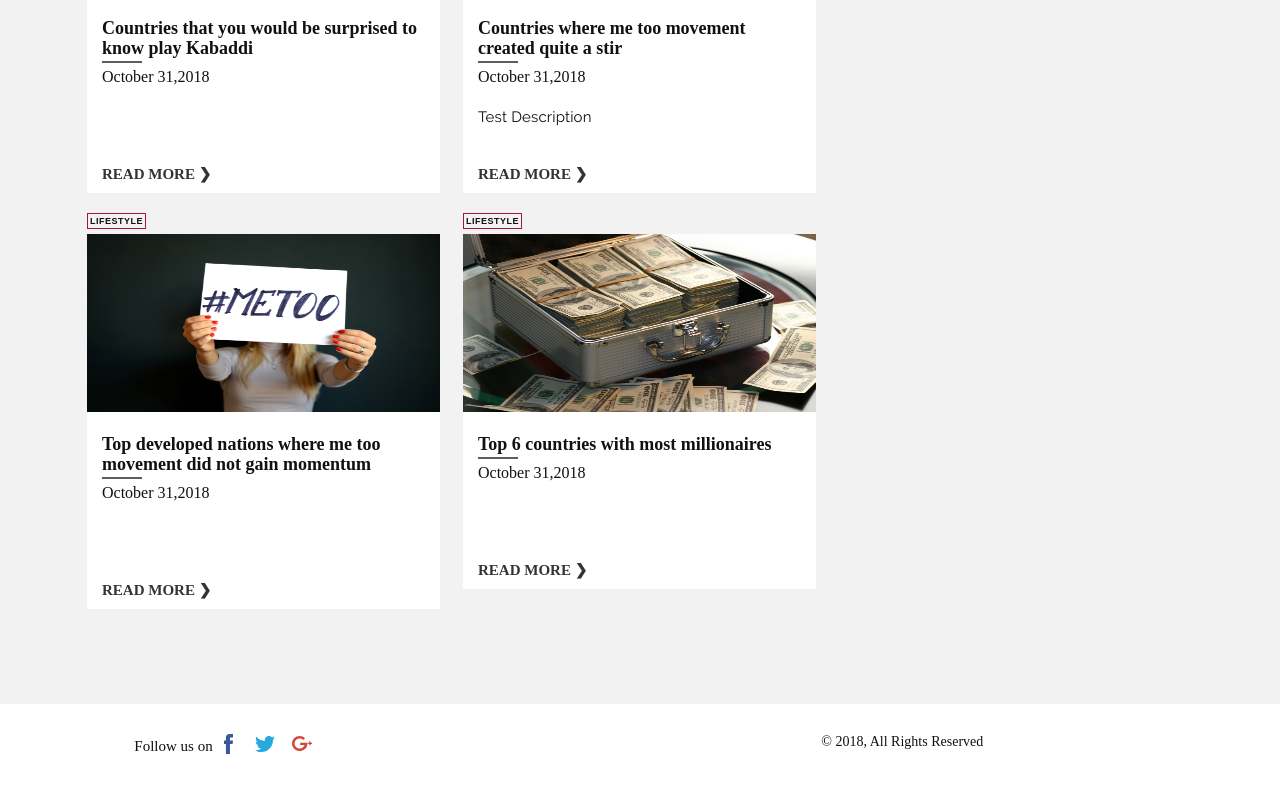
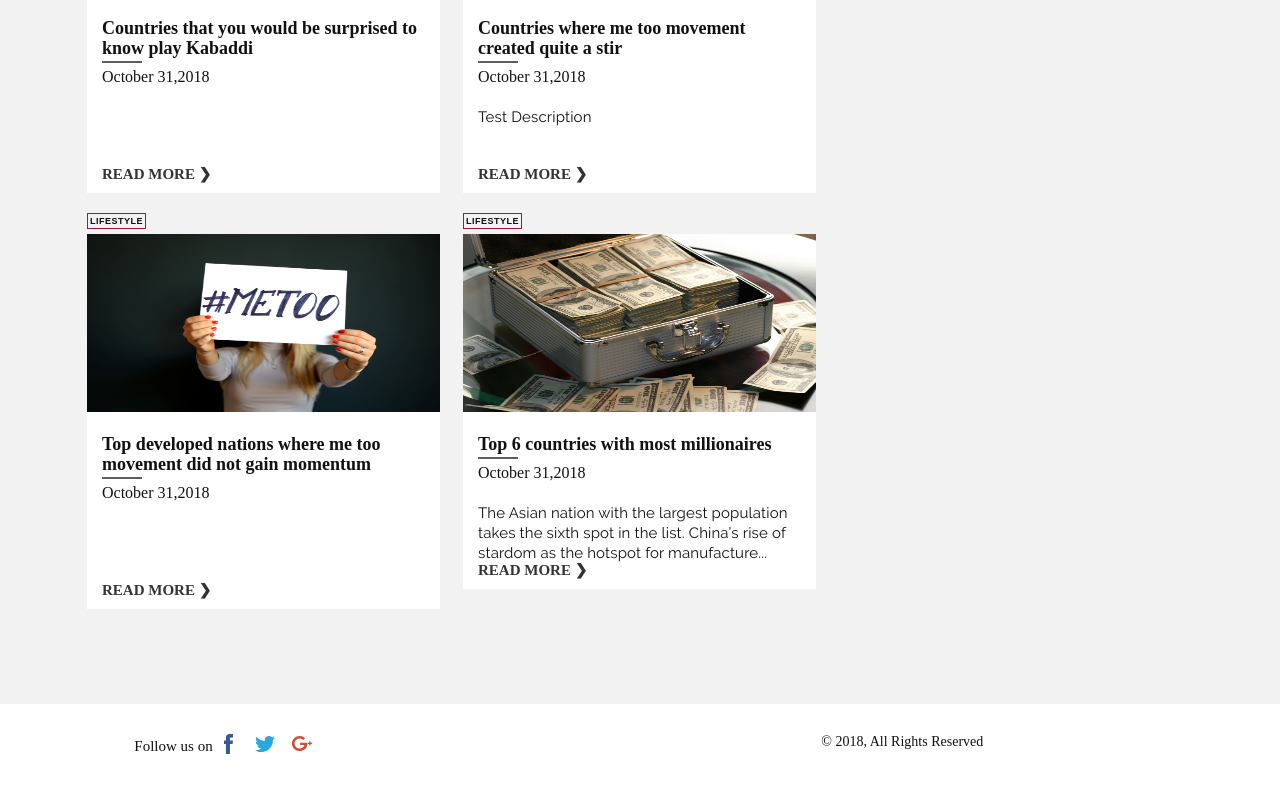
Before and after one commit to sherlifelix/blog, a Jekyll site: the page built from index.html, in a window 1280 px wide and 900 px high, scrolled down 3359 px, cut to the strip 112-900 px from the top of the window. Built offline with Jekyll 4.4.1, drawn with Linux system fonts in a browser that asks for light colours.

Commit message:
Update 2018-10-31-top-6-countries-with-most-millionaires.md

```diff
--- a/_posts/2018-10-31-top-6-countries-with-most-millionaires.md
+++ b/_posts/2018-10-31-top-6-countries-with-most-millionaires.md
@@ -6,6 +6,9 @@ author_name: sachin
 published: true
 title: Top 6 countries with most millionaires
 blog_category: LifeStyle
+description: >-
+  The Asian nation with the largest population takes the sixth spot in the list.
+  China’s rise of stardom as the hotspot for manufacture...
 ---
 
 China:
```
